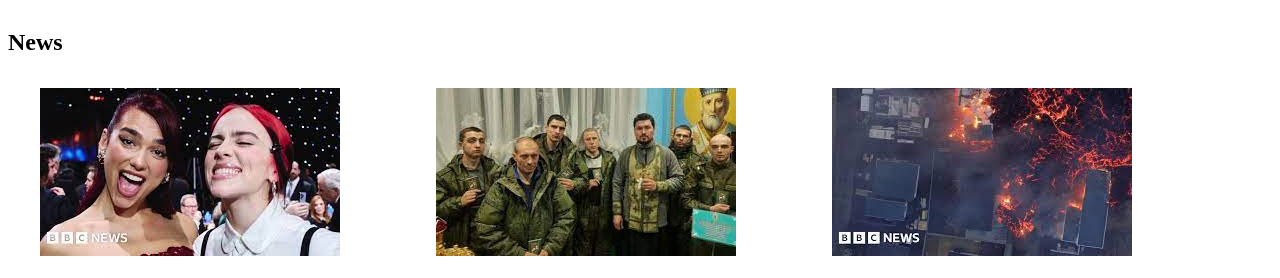
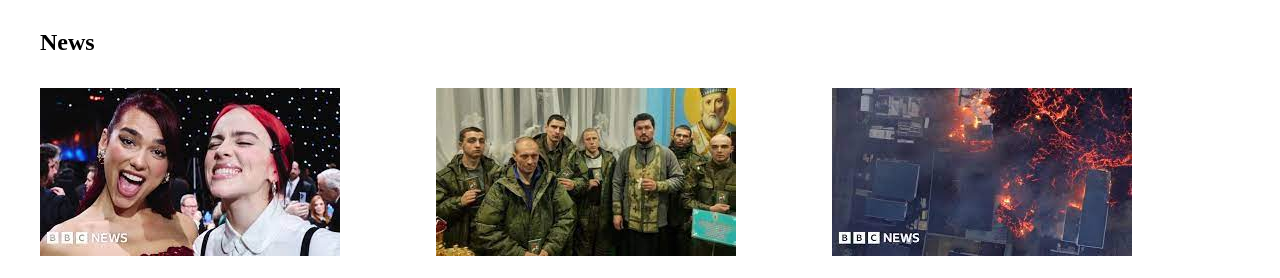
Before and after one commit to AngelAdjo/BBC-HOMEPAGE, a plain HTML site: page index.html in a window 1280 px wide. Shown: the part 499-777 px from the top of the page. Drawn offline with Linux system fonts and the light colour scheme.

Commit message:
Update bbc.css

```diff
--- a/bbc.css
+++ b/bbc.css
@@ -17,6 +17,10 @@
     padding-left: 1.7rem;
 }
 
+.NEWS{
+    margin-left: 2rem;
+}
+
 .news{
     background-size: cover;
     height: 150px;
```
